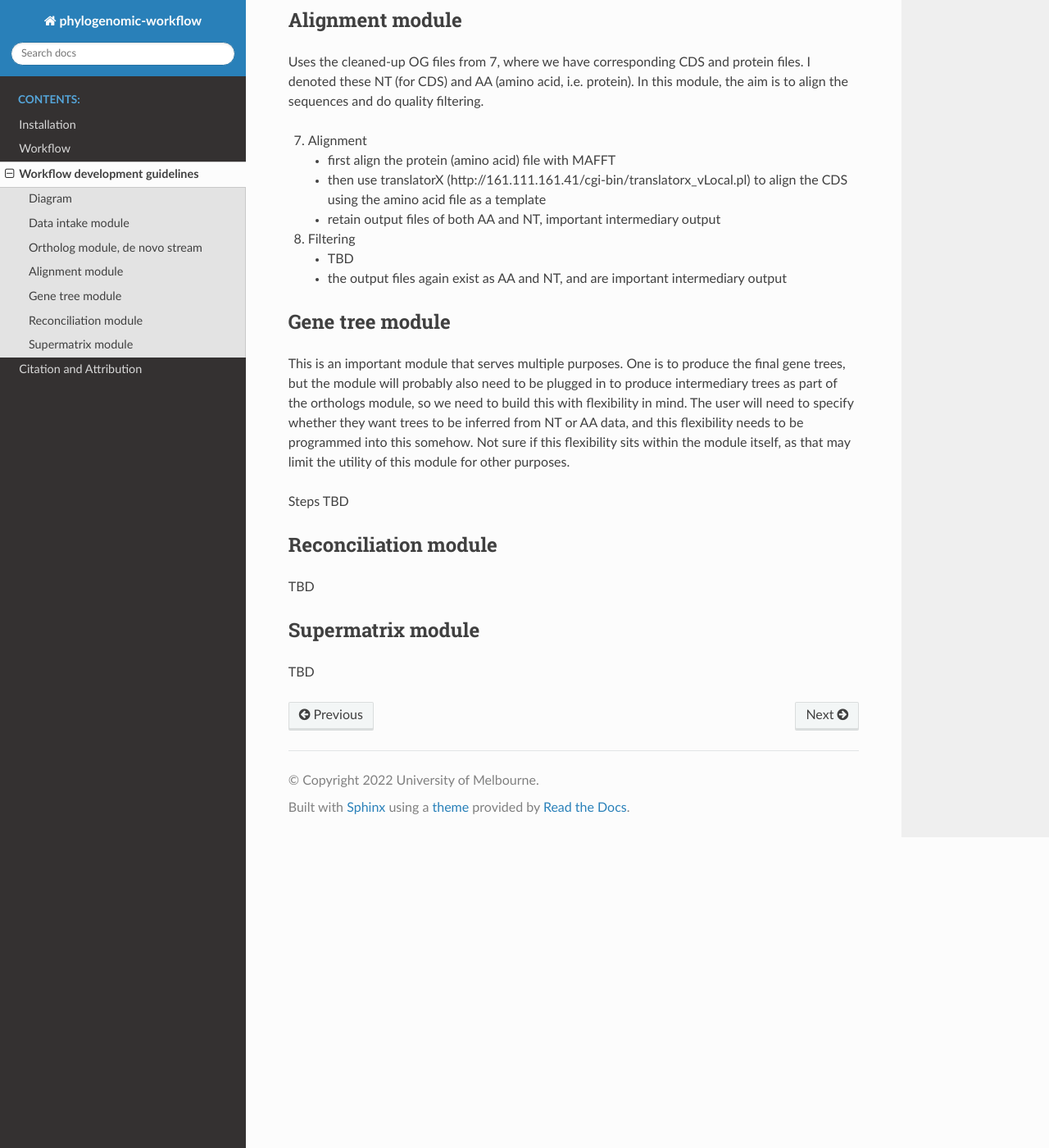
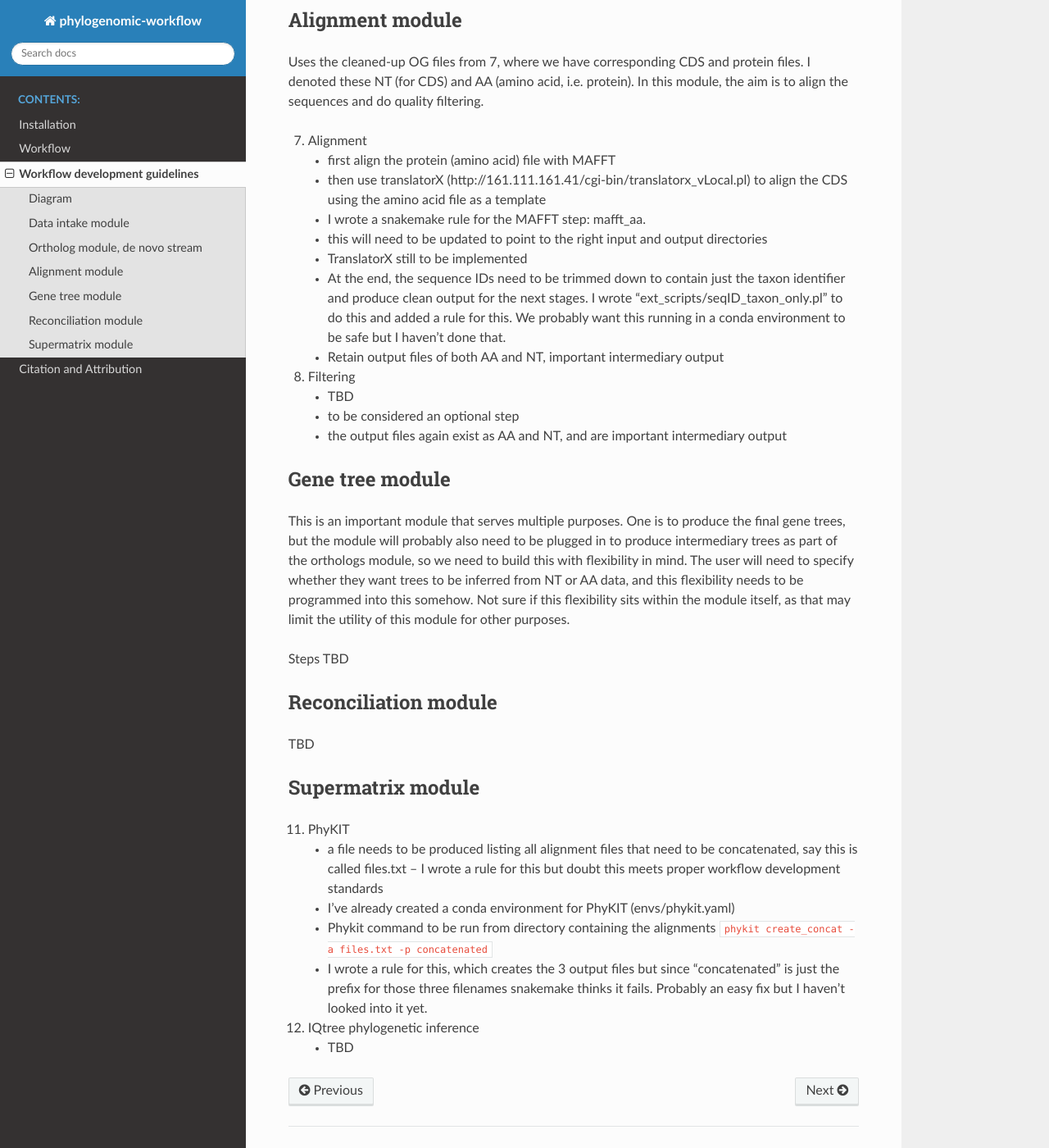
Before and after one commit to rbturnbull/orthoflow, a Sphinx documentation site: the page built from docs/workflow_dev.md, in a window 1280 px wide and 1400 px high, scrolled down 2504 px. Shown: the whole window at 82% size. Built offline with Sphinx 7.4.7 and the Read the Docs theme 2.0.0, drawn with Linux system fonts in a browser that asks for light colours.

Commit message:
update workflow development doc

```diff
--- a/docs/workflow_dev.md
+++ b/docs/workflow_dev.md
@@ -64,10 +64,16 @@ Uses the cleaned-up OG files from 7, where we have corresponding CDS and protein
 
     - first align the protein (amino acid) file with MAFFT
     - then use translatorX (http://161.111.161.41/cgi-bin/translatorx_vLocal.pl) to align the CDS using the amino acid file as a template
-    - retain output files of both AA and NT, important intermediary output
+    - I wrote a snakemake rule for the MAFFT step: mafft_aa.
+    - this will need to be updated to point to the right input and output directories
+    - TranslatorX still to be implemented
+    - At the end, the sequence IDs need to be trimmed down to contain just the taxon identifier and produce clean output for the next stages. I wrote "ext_scripts/seqID_taxon_only.pl" to do this and added a rule for this. We probably want this running in a conda environment to be safe but I haven't done that.
+    - Retain output files of both AA and NT, important intermediary output
+
 8.  Filtering
 
     - TBD
+    - to be considered an optional step
     - the output files again exist as AA and NT, and are important intermediary output
 
 ## Gene tree module
@@ -82,4 +88,13 @@ TBD
 
 ## Supermatrix module
 
-TBD
+11. PhyKIT
+
+    - a file needs to be produced listing all alignment files that need to be concatenated, say this is called files.txt -- I wrote a rule for this but doubt this meets proper workflow development standards
+    - I've already created a conda environment for PhyKIT (envs/phykit.yaml)
+    - Phykit command to be run from directory containing the alignments `phykit create_concat -a files.txt -p concatenated`
+    - I wrote a rule for this, which creates the 3 output files but since "concatenated" is just the prefix for those three filenames snakemake thinks it fails. Probably an easy fix but I haven't looked into it yet.
+
+12. IQtree phylogenetic inference
+
+    - TBD
```
